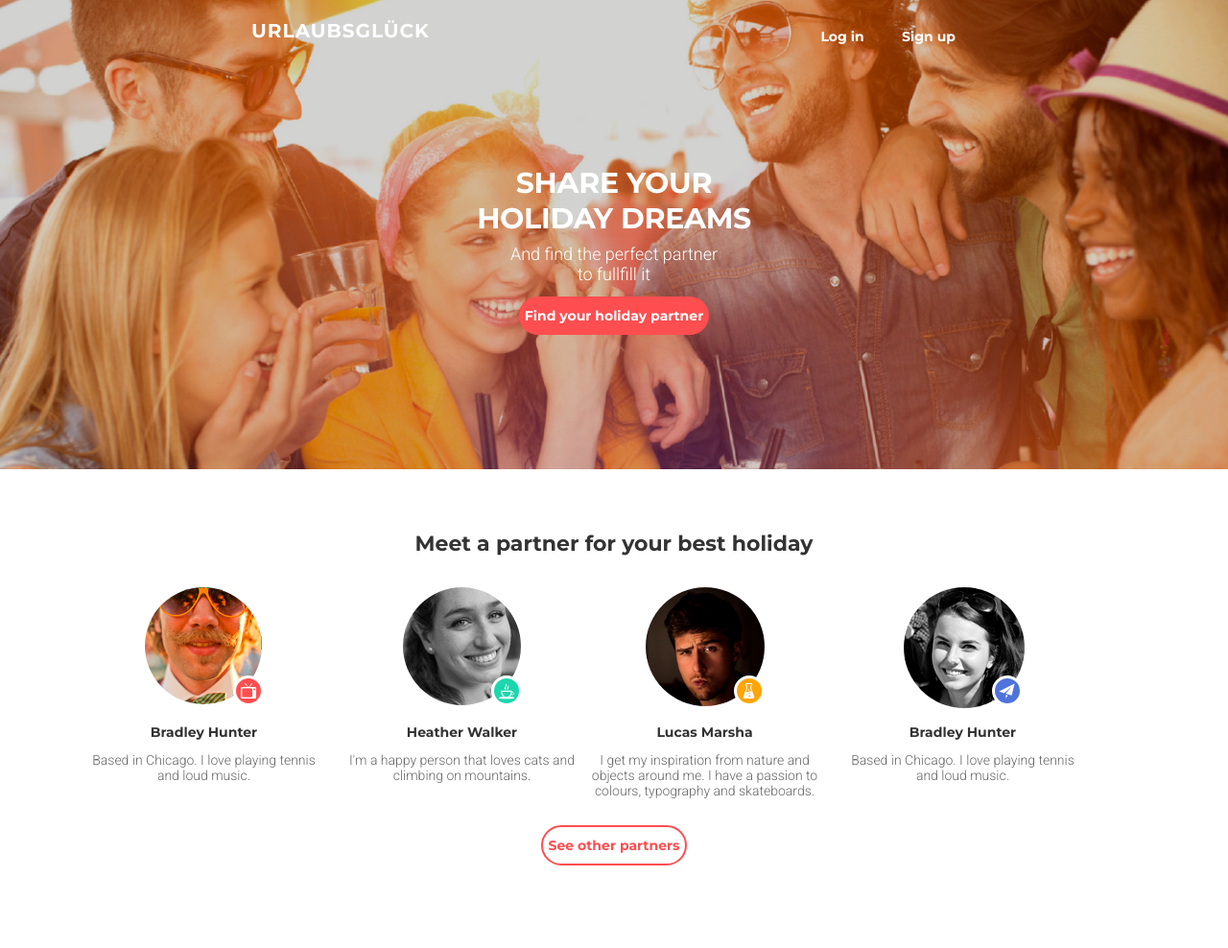
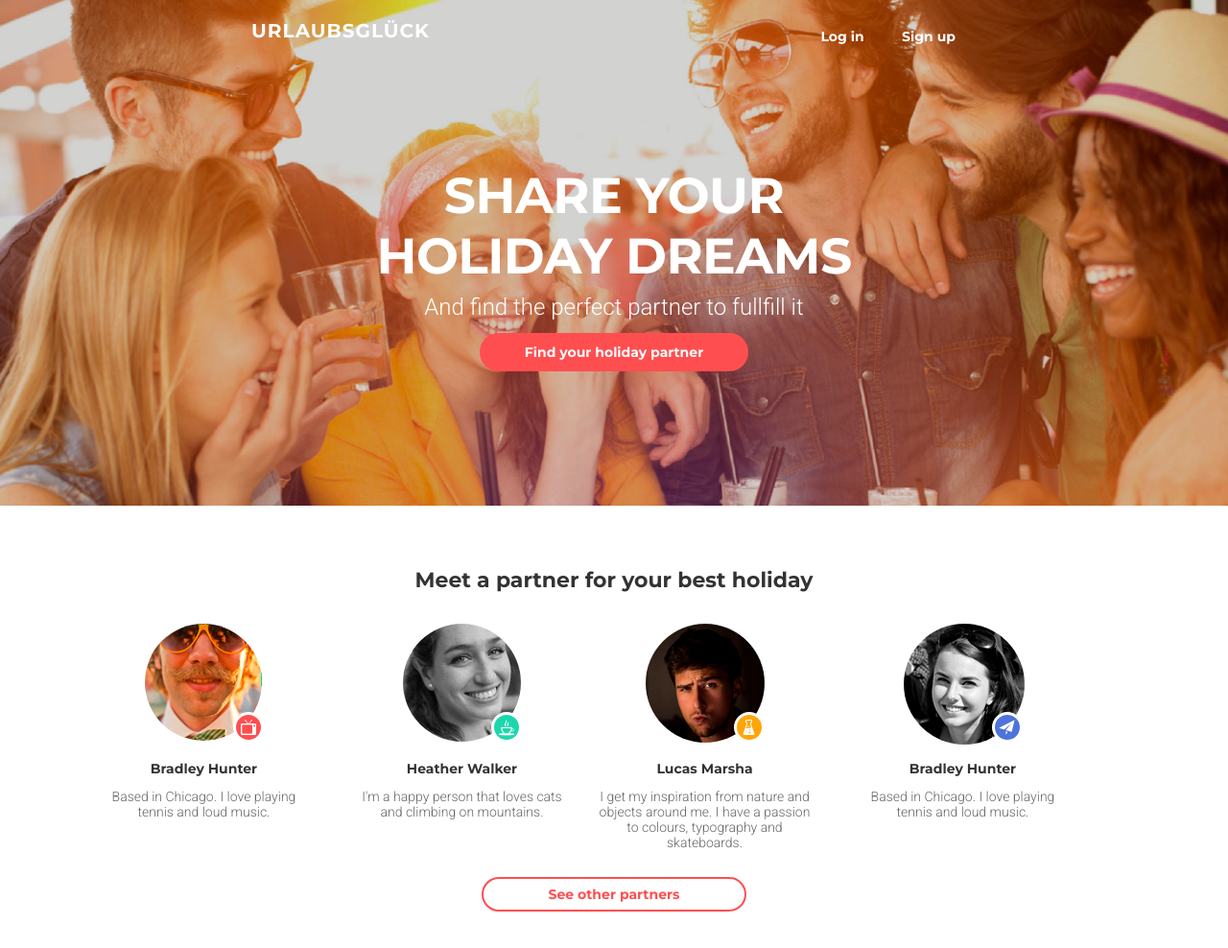
Before and after one commit to Griffin-chem/goit-fe-course, a plain HTML site: page html-css/module-09/index.html in a window 1280 px wide. Shown: the whole page at 96% size. Before the commit the page ends 959 px from the top, so only its background shows below. Drawn offline with Linux system fonts and the light colour scheme.

Commit message:
HomeWork09 updated

```diff
--- a/html-css/module-09/css/style.css
+++ b/html-css/module-09/css/style.css
@@ -78,7 +78,7 @@ body {
 
 .find {
   display: block;
-  max-width: 280px;
+  width: 280px;
   height: 40px;
   background-color: #ff4e50;
   margin: 0 auto;
@@ -166,7 +166,7 @@ body {
 .name {
   font: 700 14px 'Montserrat', sans-serif;
   color: #333333;
-  width: 236px;
+  max-width: 220px;
   text-align: center;
   margin: 0 auto 12px;
 }
@@ -174,7 +174,7 @@ body {
 .feat {
   font: 300 14px 'Roboto', sans-serif;
   color: #666666;
-  width: 236px;
+  max-width: 220px;
   margin: 0 auto 28px;
   text-align: center;
 }
@@ -184,11 +184,10 @@ body {
   font: 700 14px 'Montserrat', sans-serif;
   color: #ff4e50;
   height: 36px;
-  max-width: 276px;
+  width: 276px;
   border: 2px solid #ff4e50;
   border-radius: 36px;
   background-color: #ffffff;
-  box-sizing: content-box;
   margin-bottom: 57px;
 }
 
@@ -220,4 +219,14 @@ body {
   .meet-caption {
     margin-bottom: 32px;
   }
+
+  .caption {
+    font-size: 52px;
+    max-width: 500px;
+  }
+
+  .cap-text {
+    font-size: 24px;
+    max-width: 500px;
+  }
 }
--- a/html-css/module-09/index.html
+++ b/html-css/module-09/index.html
@@ -39,14 +39,14 @@
       </div>
     </div>
     <div class="row">
-      <div class="col-md-6 col-xl-3 mr-md-n3 photo-1">
+      <div class="col-md-6 col-lg-3 mr-md-n3 photo-1">
         <div class="photo-cont tv">
           <img class="photo" src="img/photo-01.png" alt="">
         </div>
         <p class="name">Bradley Hunter</p>
         <p class="feat">Based in Chicago. I love playing tennis and loud music.</p>
       </div>
-      <div class="col-md-6 col-xl-3 ml-md-n3 photo-2">
+      <div class="col-md-6 col-lg-3 ml-md-n3 photo-2">
         <div class="photo-cont glass">
           <img class="photo" src="img/photo-02.png" alt="">
         </div>
@@ -54,14 +54,14 @@
         <p class="feat">I get my inspiration from nature and objects around me. I have a passion to colours,
           typography and skateboards.</p>
       </div>
-      <div class="col-md-6 col-xl-3 mr-md-n3 photo-3">
+      <div class="col-md-6 col-lg-3 mr-md-n3 photo-3">
         <div class="photo-cont coffee">
           <img class="photo" src="img/photo-03.png" alt="">
         </div>
         <p class="name">Heather Walker</p>
         <p class="feat">I'm a happy person that loves cats and climbing on mountains.</p>
       </div>
-      <div class="col-md-6 col-xl-3 ml-md-n3 photo-4">
+      <div class="col-md-6 col-lg-3 ml-md-n3 photo-4">
         <div class="photo-cont telegram">
           <img class="photo" src="img/photo-04.png" alt="">
         </div>
```
Also changed, not shown: html-css/module-10/css/style.css (+13 -0 lines), html-css/module-10/index.html (+6 -6 lines).
